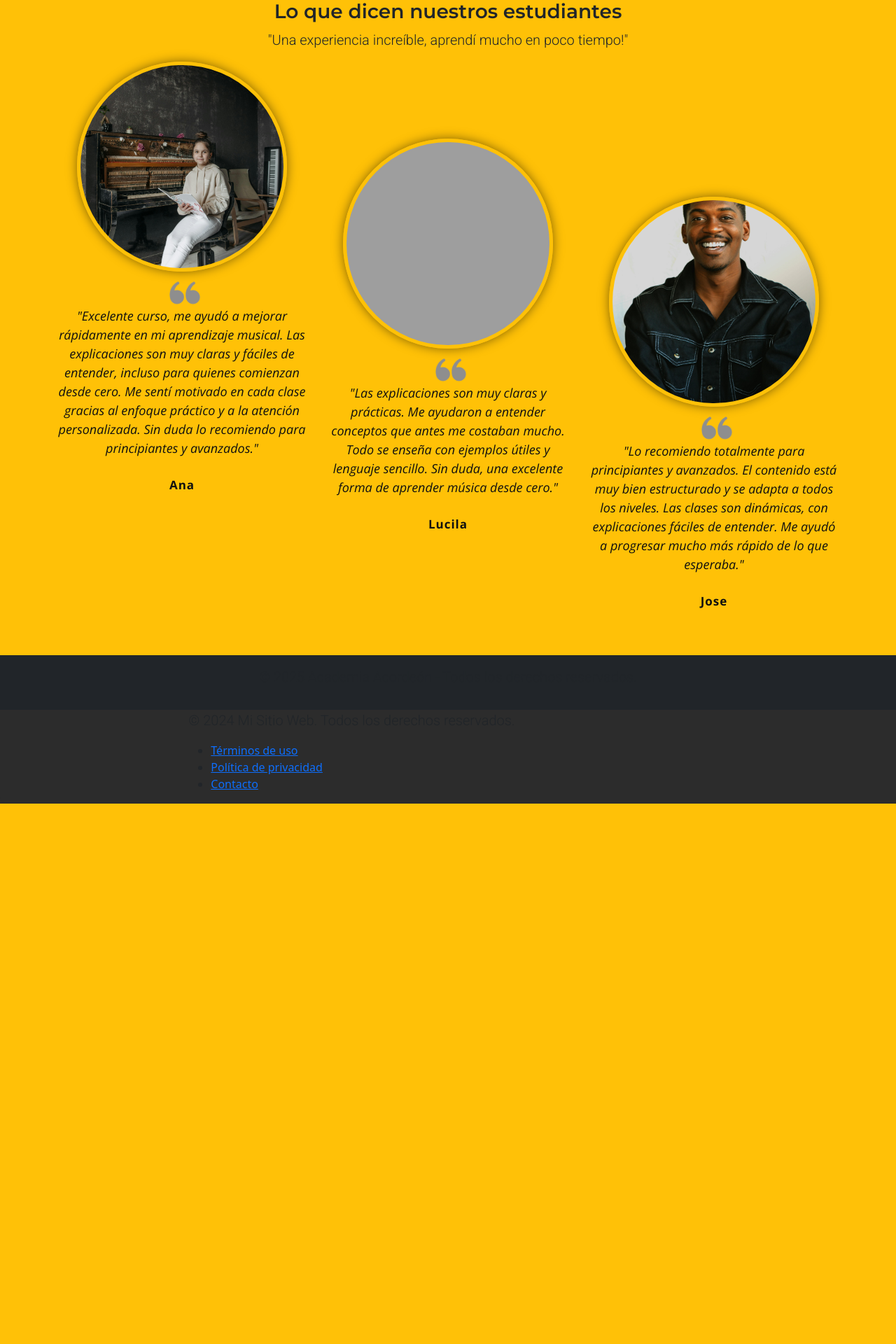
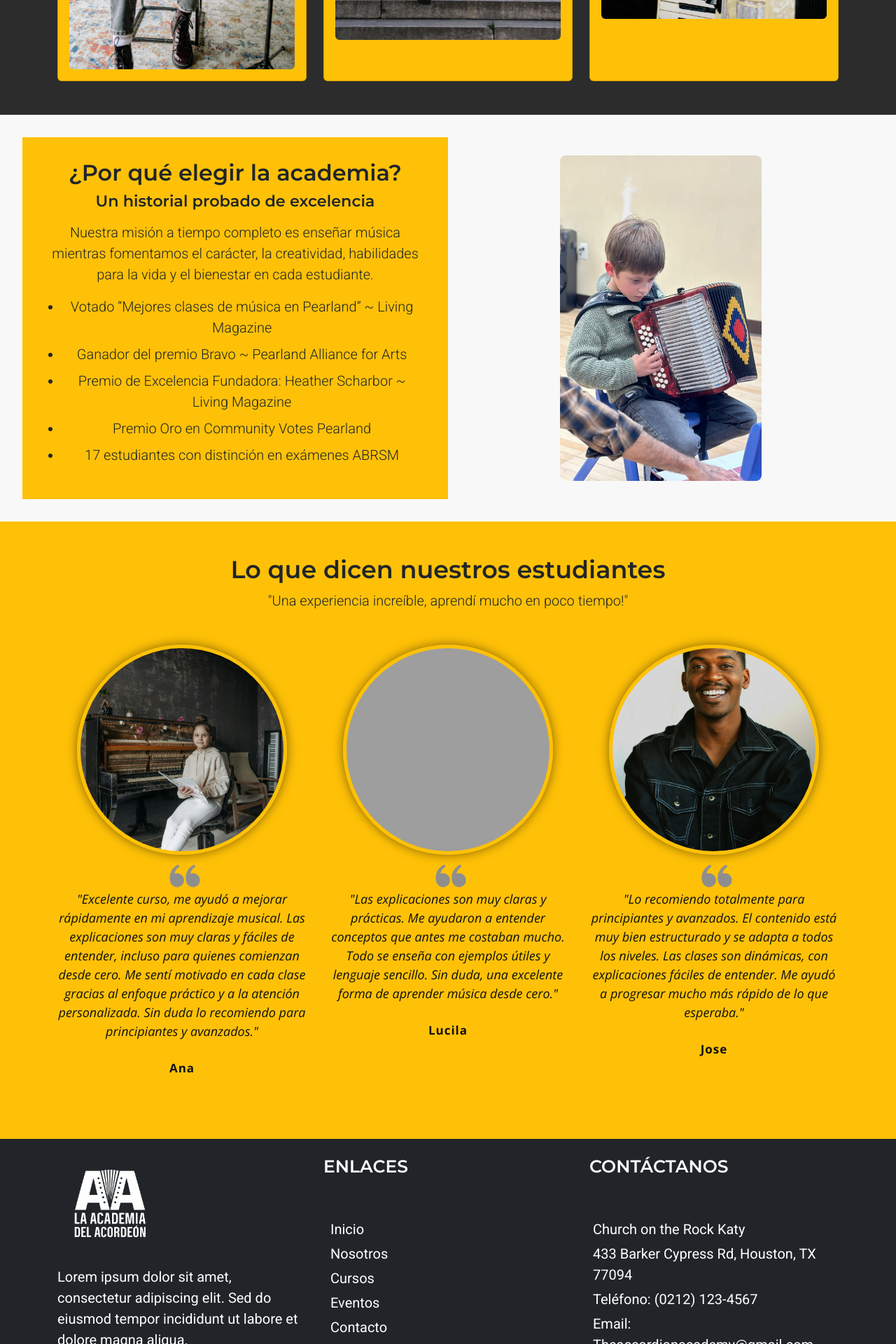
Before and after one commit to Diegorcb27/proyecto_acordeon, a Django app: page / in a window 1280 px wide. Shown: the part 1640-3560 px from the top of the page at 70% size. Before the commit the page ends 2788 px from the top, so only its background shows below. Run offline with Django 5.2, Linux system fonts and the light colour scheme; grey boxes are pictures that could not be loaded.

Commit message:
change today 20.6.25

```diff
--- a/core/templates/core/base.html
+++ b/core/templates/core/base.html
@@ -90,19 +90,50 @@
       </nav>
     </header>
     <main>{% block content %} {% endblock %}</main>
-    <footer>
-      <!-- place footer here -->
-      <!-- place footer here -->
-      <div class="container">
-        <div class="row justify-content-center align-items-center g-2">
-          <div class="col-lg-8 col-md-10 mx-auto">
-            <p>&copy; 2024 Mi Sitio Web. Todos los derechos reservados.</p>
-            <ul>
-              <li><a href="/terminos">Términos de uso</a></li>
-              <li><a href="/privacidad">Política de privacidad</a></li>
-              <li><a href="/contacto">Contacto</a></li>
+    <footer class="footer bg-dark pt-4">
+      <div class="container bg-dark  footer">
+        <div class="row text-left text-md-left">
+          <!-- Logo y Misión -->
+          <div class="col-md-4 mb-3">
+            <img
+              src="{% static 'core/img/acordeon2.PNG' %}"
+              alt="Logo Academia Acordeón"
+              class="mb-2"
+              style="max-width: 150px"
+            />
+            <p class="text-foot">
+              Lorem ipsum dolor sit amet, consectetur adipiscing elit. Sed do
+              eiusmod tempor incididunt ut labore et dolore magna aliqua.
+            </p>
+          </div>
+
+          <!-- Sitemap -->
+          <div class="col-md-4 mb-3">
+            <h5 class="title-foot text-uppercase">Enlaces</h5>
+            <ul class="list-unstyled">
+              <li><a href="/" class="text-foot">Inicio</a></li>
+              <li><a href="/nosotros" class="text-foot">Nosotros</a></li>
+              <li><a href="/cursos" class="text-foot">Cursos</a></li>
+              <li><a href="/eventos" class="text-foot">Eventos</a></li>
+              <li><a href="/contacto" class="text-foot">Contacto</a></li>
             </ul>
           </div>
+
+          <!-- Contacto -->
+          <div class="col-md-4 mb-3">
+            <h5 class="title-foot text-uppercase">Contáctanos</h5>
+            <ul class="list-unstyled text-foot">
+              <li>Church on the Rock Katy</li>
+              <li>433 Barker Cypress Rd, Houston, TX 77094</li>
+              <li>Teléfono: (0212) 123-4567</li>
+              <li>Email: Theaccordionacademy@gmail.com</li>
+            </ul>
+          </div>
+        </div>
+        <div class="text-center mt-3 pt-3">
+          <p class="text-foot mb-0">
+            © 2025 Academia Acordeón - Todos los derechos reservados.
+          </p>
         </div>
       </div>
     </footer>
--- a/core/templates/core/home.html
+++ b/core/templates/core/home.html
@@ -8,7 +8,9 @@
       <div class="texto_bienvenido">
         <h1><b>BIENVENIDO A</b></h1>
         <h1><b>LA ACADEMIA DEL ACORDEÓN</b></h1>
-        <p class="welcome-description">Aprende a tocar el acordeón con los mejores maestros</p>
+        <p class="welcome-description">
+          Aprende a tocar el acordeón con los mejores maestros
+        </p>
         <a href="#" class="btn btn-warning">MAYOR INFO...</a>
       </div>
     </header>
@@ -96,15 +98,37 @@
     </section>
 
     <!-- por que escoger la academia -->
-    <section></section>
+    <section class="academia-section">
+  <div class="academia-texto">
+    <h1>¿Por qué elegir la academia?</h1>
+    <h2>Un historial probado de excelencia</h2>
+    <p>Nuestra misión a tiempo completo es enseñar música mientras fomentamos el carácter, la creatividad, habilidades para la vida y el bienestar en cada estudiante.</p>
+    <ul>
+      <li>Votado “Mejores clases de música en Pearland” ~ Living Magazine</li>
+      <li>Ganador del premio Bravo ~ Pearland Alliance for Arts</li>
+      <li>Premio de Excelencia Fundadora: Heather Scharbor ~ Living Magazine</li>
+      <li>Premio Oro en Community Votes Pearland</li>
+      <li>17 estudiantes con distinción en exámenes ABRSM</li>
+    </ul>
+  </div>
+  <div class="academia-img-contenedor">
+    <img src="{% static 'core/img/escoger_img.JPEG' %}" alt="ACORDEON" class="academia-img">
+  </div>
+</section>
+
+
 
     <!-- Testimonios -->
     <section class="bg-warning py-5">
-      <h2>Lo que dicen nuestros estudiantes</h2>
-      <p>"Una experiencia increíble, aprendí mucho en poco tiempo!"</p>
-      <div class="container text-center">
-        <div class="row" style="height: 800px">
-          <div class="col student-card align-self-start">
+      <div class="container g-3 mb-5 text-center">
+        <h2>Lo que dicen nuestros estudiantes</h2>
+        <p>"Una experiencia increíble, aprendí mucho en poco tiempo!"</p>
+      </div>
+
+      <div class="container">
+        <div class="row justify-content-center">
+          <!-- Testimonio 1 -->
+          <div class="col-12 col-md-6 col-lg-4 mb-4 student-card text-center">
             <img
               src="{% static 'core/img/testimonios/estudiante_1.jpg' %}"
               class="img_testimonio"
@@ -125,7 +149,9 @@
             </p>
             <p class="student-name"><b>Ana</b></p>
           </div>
-          <div class="col student-card align-self-center">
+
+          <!-- Testimonio 2 -->
+          <div class="col-12 col-md-6 col-lg-4 mb-4 student-card text-center">
             <img
               src="{% static 'core/img/testimonios/estudiante_2.jpg' %}"
               class="img_testimonio"
@@ -144,7 +170,9 @@
             </p>
             <p class="student-name"><b>Lucila</b></p>
           </div>
-          <div class="col student-card align-self-end">
+
+          <!-- Testimonio 3 -->
+          <div class="col-12 col-md-6 col-lg-4 mb-4 student-card text-center">
             <img
               src="{% static 'core/img/testimonios/estudiante_3.jpg' %}"
               class="img_testimonio"
@@ -169,9 +197,6 @@
     </section>
 
     <!-- Footer -->
-    <footer class="bg-dark text-white text-center py-3">
-      <p>© 2025 Academia Acordeón - Todos los derechos reservados.</p>
-    </footer>
   </div>
 </div>
 {% endblock %}
--- a/static/core/css/base.css
+++ b/static/core/css/base.css
@@ -53,3 +53,35 @@ body, html {
   cursor: pointer;
   transition: 0.3s;
 }
+
+.text-foot{
+  font-family: "Roboto", sans-serif;
+  font-optical-sizing: auto;
+  font-weight:400;
+  color: #ffffff;
+  font-size: 20px;
+  font-style: normal;
+  font-variation-settings:
+    "wdth" 100;
+}
+
+
+.list-unstyled{
+margin-top:  60px;
+}
+
+.title-foot{
+   font-family: "Montserrat", sans-serif;
+    color: #ffffff;
+    font-size: 25px;
+    font-weight:600;
+    font-style: normal;
+
+    font-variation-settings:
+      "wdth" 100
+}
+
+li, a{
+  margin: 5px;
+  text-decoration: none;
+}
--- a/static/core/css/home.css
+++ b/static/core/css/home.css
@@ -7,11 +7,11 @@ body{
 
 .bg-primary {
   position: relative;
-  background-image: url('/static/core/img/acordeon2.jpg');
+  background-image: url('/static/core/img/bienvenido.jpeg');
   background-size: cover; /* Mantiene el tamaño adecuado sin recortes */
   background-position: center; /* Centra la imagen */
   background-repeat: no-repeat;
-  height: 50vh; /* Mantiene la altura completa */
+  height: 70vh; /* Mantiene la altura completa */
   width: 100%; /* Mantiene el ancho completo */;
 }
 
@@ -62,10 +62,9 @@ body{
 .nivel-description, .welcome-description{
   font-family: "Roboto", sans-serif;
   font-optical-sizing: auto;
-  font-weight:500 ;
+  font-weight:400 ;
   color: #ffffff;
   font-size: 30px;
-  font-weight: 100;
   font-style: normal;
   font-variation-settings:
     "wdth" 100;
@@ -74,7 +73,7 @@ body{
 .card-title, h2{
     font-family: "Montserrat", sans-serif;
     color: #212529;
-    font-size: 28px;
+    font-size: 35px;
     font-weight:600;
     font-style: normal;
     font-variation-settings:
@@ -92,6 +91,18 @@ p{
     "wdth" 100;
 }
 
+.curso-card {
+  transition: transform 0.3s ease, box-shadow 0.3s ease;
+  cursor: pointer;
+}
+
+.curso-card:hover {
+  transform: scale(1.05);
+  box-shadow: 0 10px 20px rgba(0, 0, 0, 0.2);
+}
+
+
+
 
 
 
@@ -108,6 +119,73 @@ p{
     align-items: center;
     text-align: center;
 }
+
+.academia-section {
+  display: flex;
+  flex-wrap: wrap;
+  background-color: #f8f8f8;
+  padding: 2rem;
+}
+
+.academia-texto {
+  flex: 1 1 400px;
+  background-color: #ffc107;
+  padding: 2rem;
+  box-sizing: border-box;
+}
+
+.academia-texto h1 {
+  margin-top: 0;
+  font-size: 2rem;
+    font-family: "Montserrat", sans-serif;
+    color: #212529;
+    font-weight:600;
+    font-style: normal;
+    font-variation-settings:
+      "wdth" 100
+}
+
+.academia-texto h2 {
+  font-size: 1.4rem;
+  margin-bottom: 1rem;
+}
+
+.academia-texto p {
+  margin-bottom: 1rem;
+}
+
+.academia-texto ul {
+  padding-left: 1.2rem;
+}
+
+.academia-texto li {
+  margin-bottom: 0.5rem;
+  font-family: "Roboto", sans-serif;
+  font-optical-sizing: auto;
+  font-weight:300;
+  color: #212529;
+  font-size: 20px;
+  font-style: normal;
+  font-variation-settings:
+    "wdth" 100;
+}
+
+.academia-img-contenedor {
+  flex: 1 1 400px;
+  display: flex;
+  justify-content: center;
+  align-items: center;
+  position: relative;
+  padding: 1rem;
+  box-sizing: border-box;
+}
+
+.academia-img {
+  max-width: 50%;
+  height: auto;
+  border-radius: 8px;
+}
+
 
 .img_testimonio {
     width: 300px;
```
Also changed, not shown: static/core/img/acordeon2.PNG (added), static/core/img/bienvenido.jpeg (added), static/core/img/escoger_img.JPEG (added).
